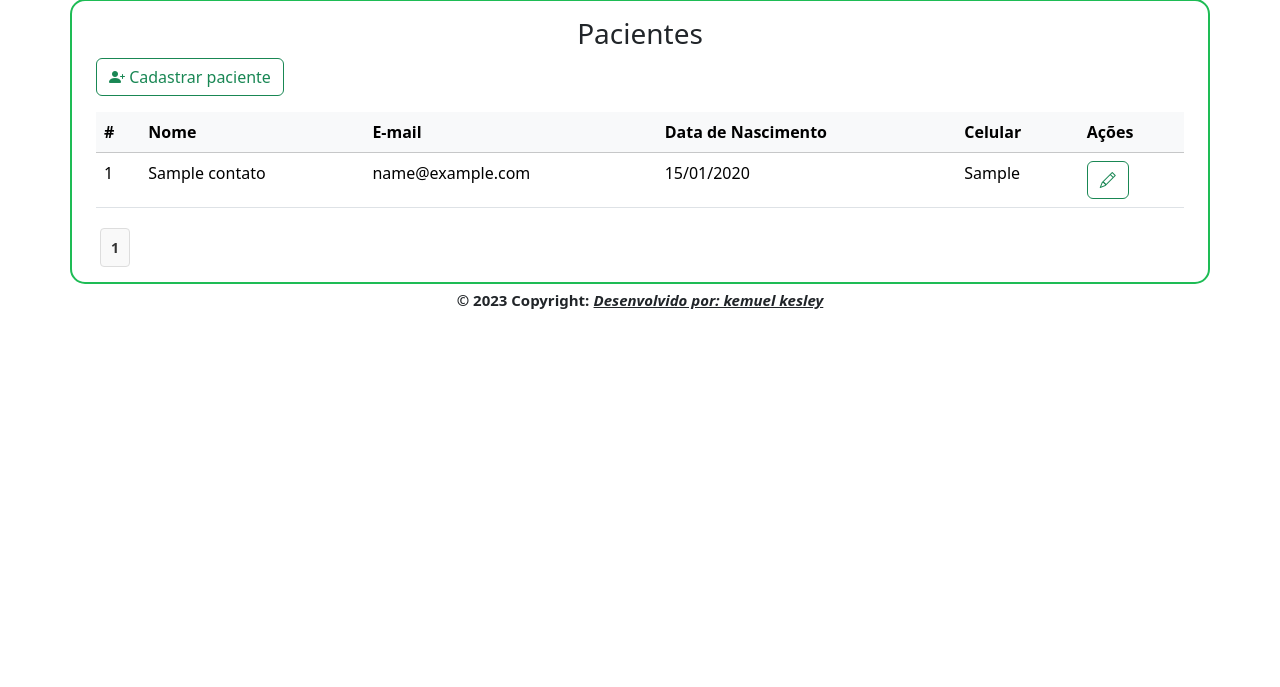
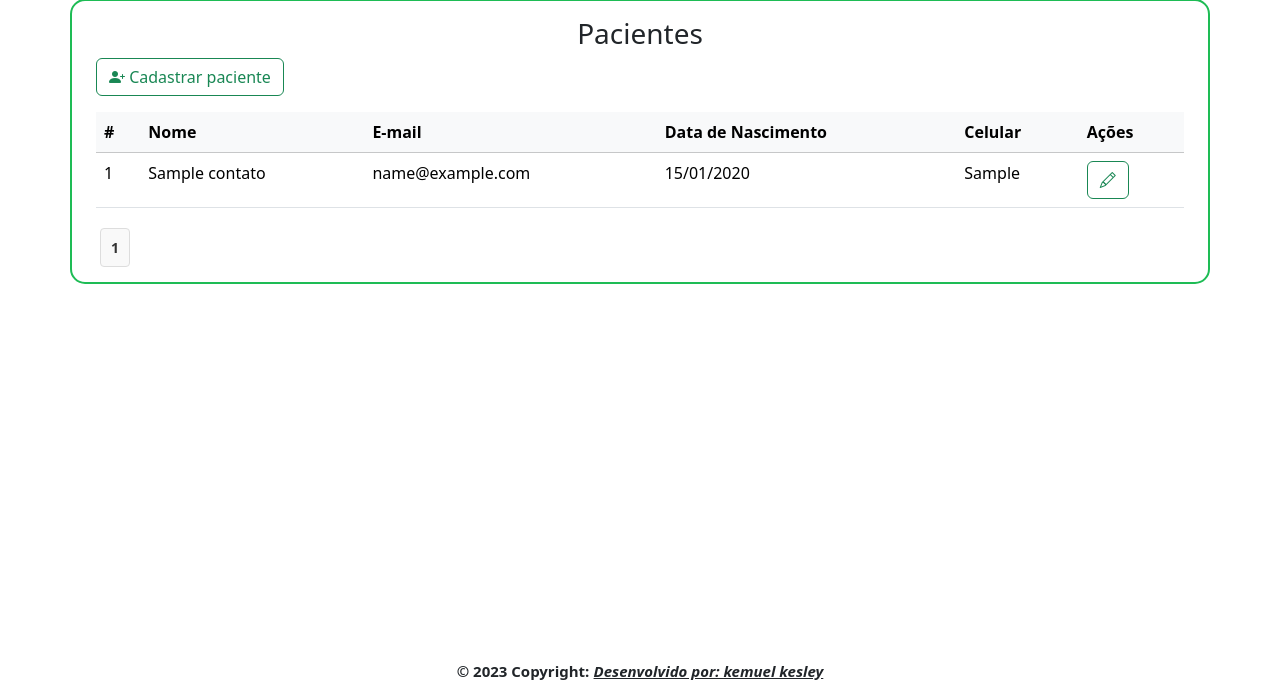
Before and after one commit to kemuelkesley/cadastro-pacientes, a Django app: page / in a window 1280 px wide. Shown: the part 113-800 px from the top of the page. Run offline with Django 4.2, Linux system fonts and the light colour scheme; tables that the repository leaves empty hold one stand-in row (values such as "Sample post").

Commit message:
Interface versão 1.0.1 criado por: kemuelkesley

```diff
--- a/templates/clinica/clinica_list.html
+++ b/templates/clinica/clinica_list.html
@@ -13,6 +13,7 @@
 
     <link rel="stylesheet" href="{% static 'assets/css/paginator.css' %}">
     <link rel="stylesheet" href="{% static 'assets/css/tabela.css' %}">
+    <link rel="stylesheet" href="{% static 'assets/css/buttons.css' %}">
 </head>
 <body>
 
--- a/templates/partials/footer.html
+++ b/templates/partials/footer.html
@@ -1,5 +1,5 @@
 {% load static %}
-<footer>
+<footer class="fixed-bottom text-center mt-5">
         <!-- Copyright -->
         <div class="text-center p-1">
             <span style="font-size: 15px; font-weight: bold;">© 2023 Copyright:</span>
```
Also changed, not shown: templates/clinica/editar_contato.html (+10 -0 lines).
